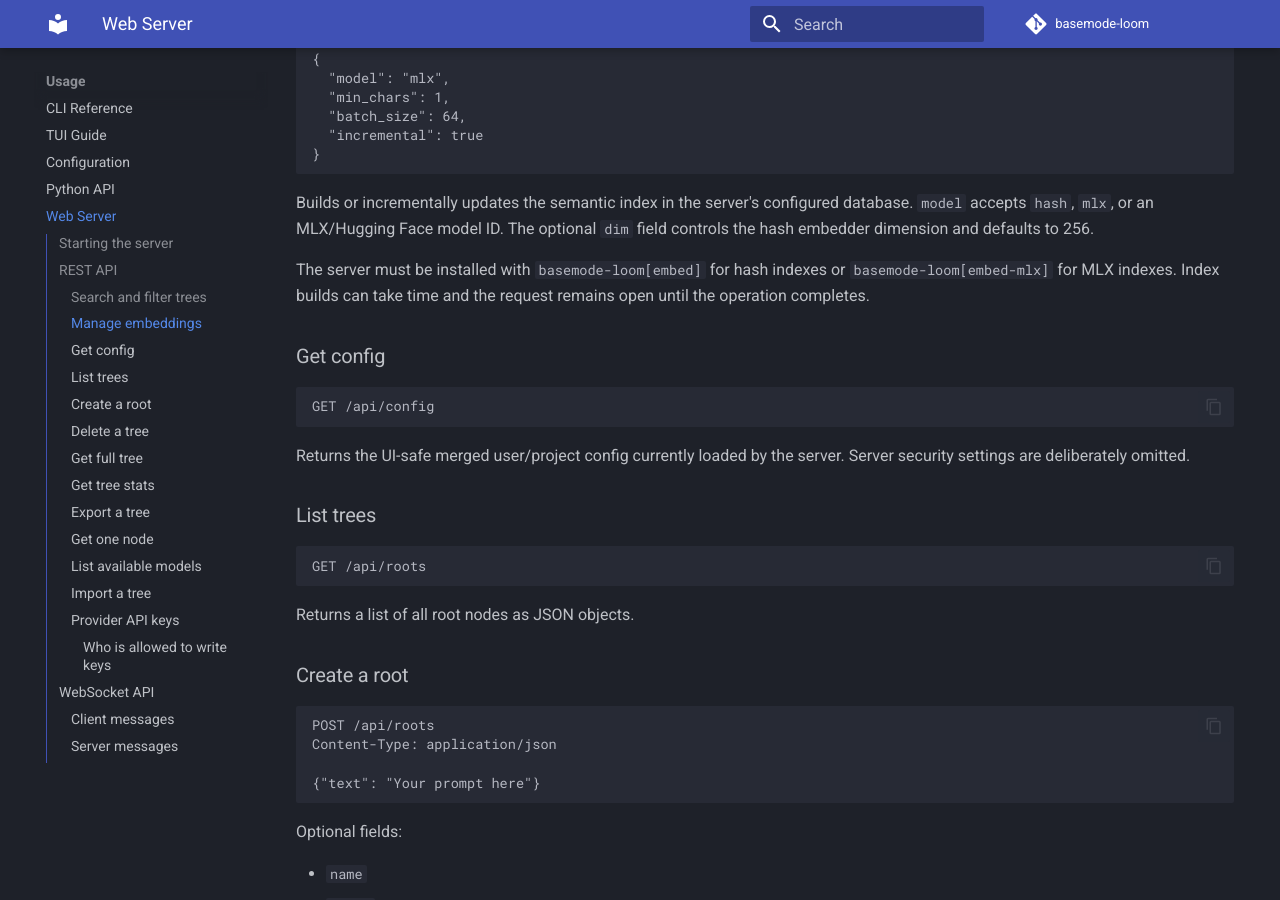
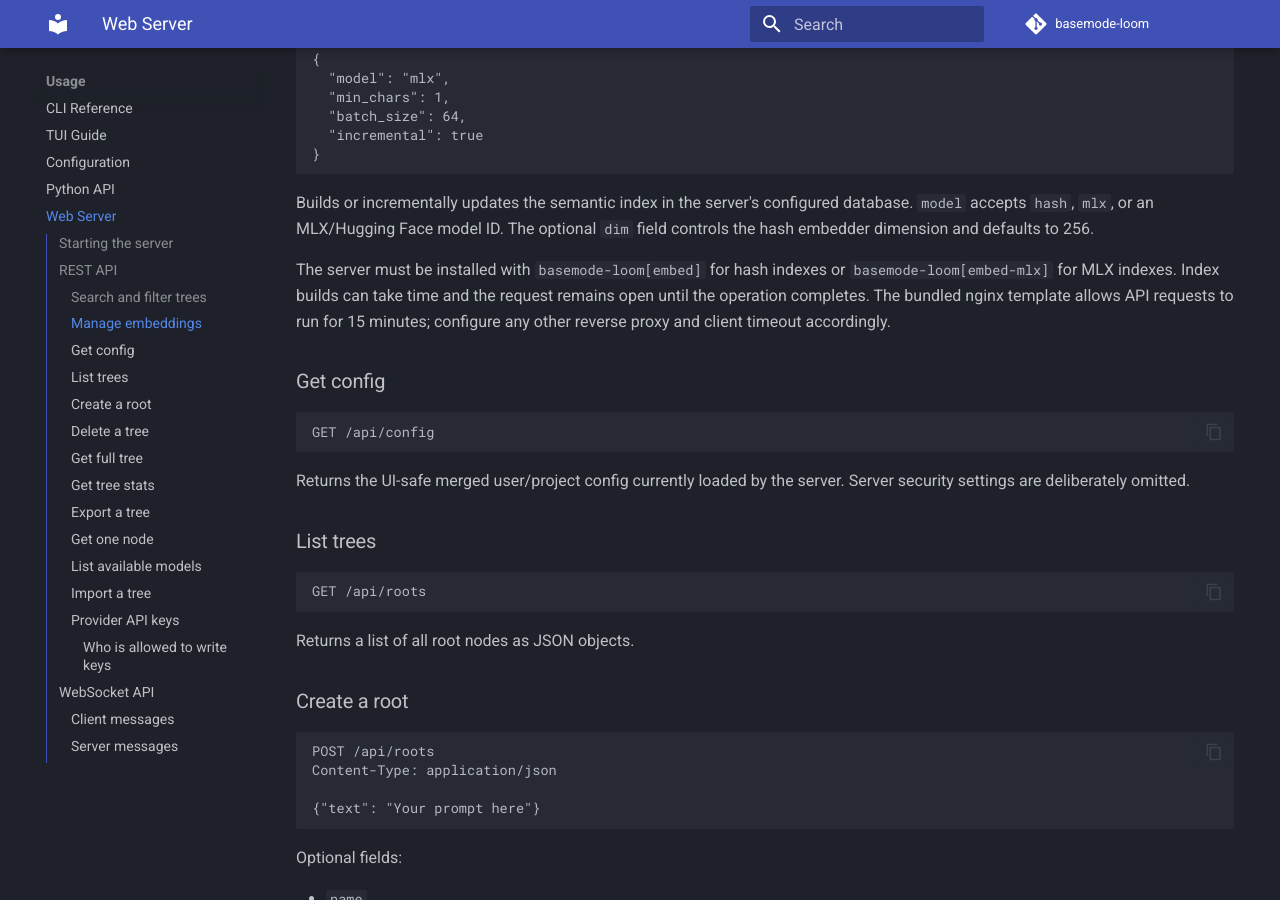
Before and after one commit to FergusFettes/basemode-loom, an MkDocs documentation site: the page built from docs/usage/Web Server.md, in a window 1280 px wide and 900 px high, scrolled down 1872 px. Built offline with MkDocs 1.6.1 and Material for MkDocs 9.7.7, drawn with Linux system fonts in a browser that asks for light colours; comment, search, counter and statistics services are not loaded.

Commit message:
deploy: allow long-running embedding API requests

```diff
--- a/docs/usage/Web Server.md
+++ b/docs/usage/Web Server.md
@@ -103,7 +103,9 @@ optional `dim` field controls the hash embedder dimension and defaults to 256.
 
 The server must be installed with `basemode-loom[embed]` for hash indexes or
 `basemode-loom[embed-mlx]` for MLX indexes. Index builds can take time and the
-request remains open until the operation completes.
+request remains open until the operation completes. The bundled nginx template
+allows API requests to run for 15 minutes; configure any other reverse proxy
+and client timeout accordingly.
 
 ### Get config
 
```
Also changed, not shown: deploy/README.md (+7 -0 lines), 1 other file.
